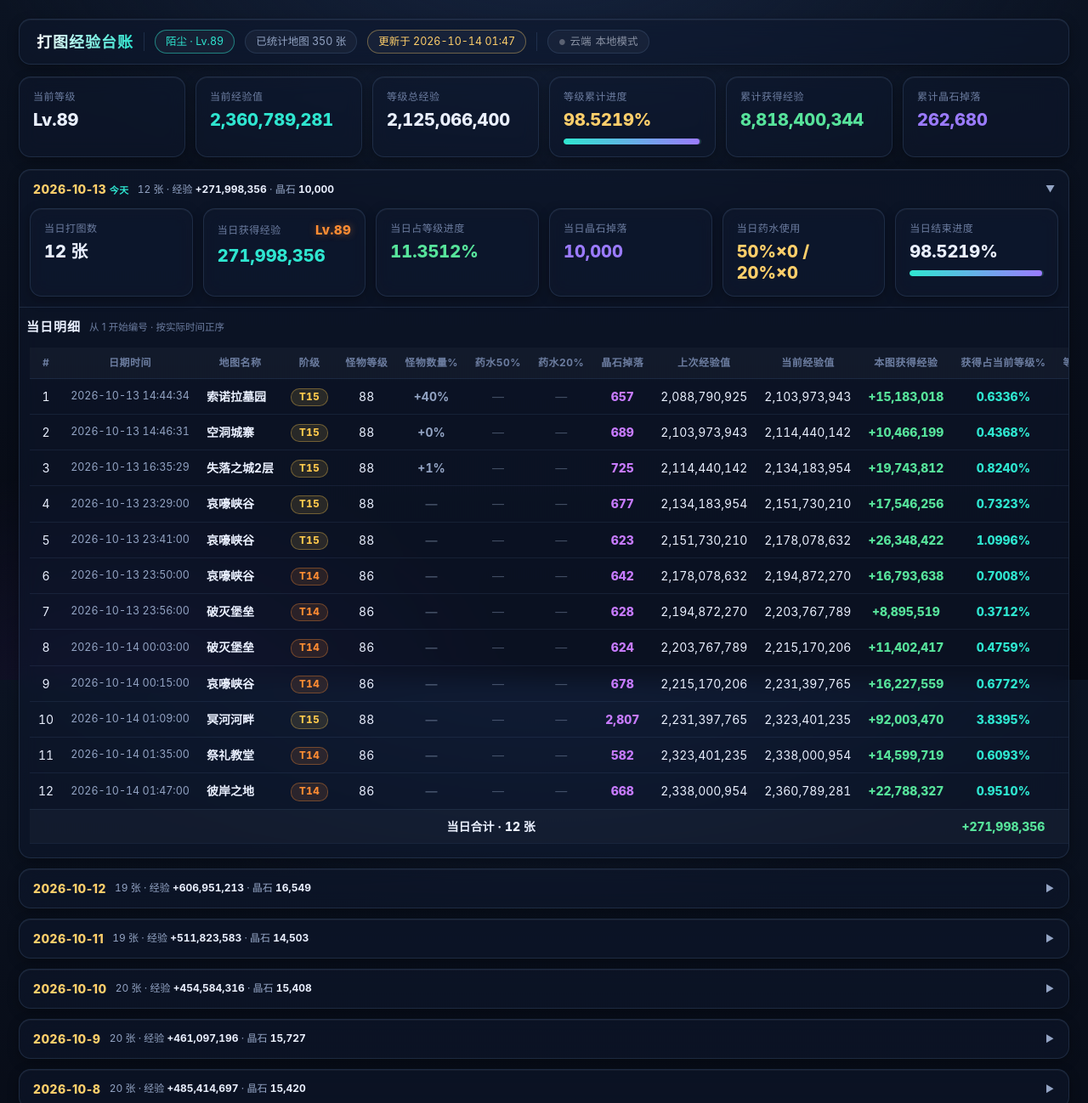
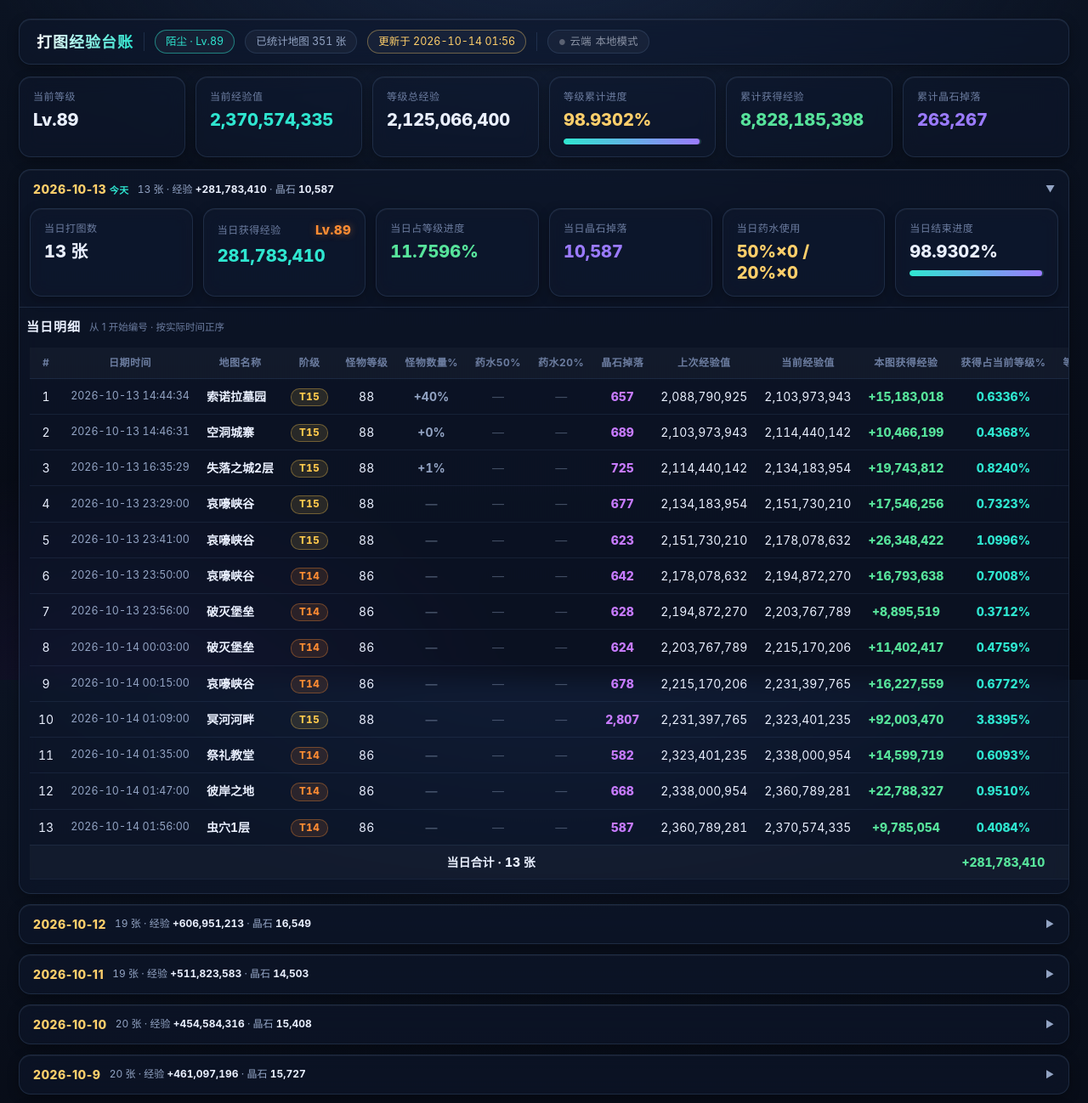
Before and after one commit to dycxlcvxv00/baozhan-game, a website: page index-xp.html in a window 1280 px wide. Shown: the top 1298 px of the page at 85% size. Drawn offline with Linux system fonts and the light colour scheme.

Commit message:
经验台账：351条 T14虫穴1层 怪物86级 晶石587进度98.9302%

```diff
--- a/index-xp.html
+++ b/index-xp.html
@@ -310,7 +310,7 @@
 const LEVEL_TOTALS = { 86: 1999268000, 87: 2125066400, 88: 2260637300, 89: 2396208200 };
 const LEVEL_TOTAL  = LEVEL_TOTALS[87];   /* 当前等级（87）升级总经验 */
 const ltOf = r => LEVEL_TOTALS[r.level] || LEVEL_TOTAL;
-const UPDATED_AT  = '2026-10-14 01:47';
+const UPDATED_AT  = '2026-10-14 01:56';
 
 /* dt 为统计时刻，精确到分秒；
    #1 为 86 级首张统计图按 0 起点计；前两条分秒为补记时刻 */
@@ -2347,6 +2347,12 @@ const XP_SEED = [
     pot50:false, pot20:false, stones:668,
     prev:2338000954, cur:2360789281, note:'虚空异界地图(单人)；怪物数量增加+0%；灵魂晶石掉落系数100%*100%',
     affixes:['出现特殊怪物-材料贩子','角色移动速度增加20%','怪物数量增加25%','角色伤害增加30%','角色伤害增加30%','图中出现大量宝箱','角色攻速和施法增加30%','掉落物数量增加50%','怪物数量增加15%'] },
+
+  { dt:'2026-10-14 01:56:00', role:'陌尘', level:89,
+    map:'虫穴1层', tier:'T14', mobLv:86, mobQty:null,
+    pot50:false, pot20:false, stones:587,
+    prev:2360789281, cur:2370574335, note:'虚空异界地图(单人)·降临；怪物数量增加+0%；灵魂晶石掉落系数100%*100%',
+    affixes:['角色生命减少20%','掉落物数量增加50%','掉落物数量增加50%','角色移动速度增加20%','角色对神祇类怪物伤害增加30%','出现NPC-流浪铁匠','异界神祇类怪物免疫所有控制类效果','掉落的虚无结晶数量增加35%'] },
 ];
 
 /* 运行时数据源：初始为种子数据，cloudInit()拉到云端后会被整体替换。
```
